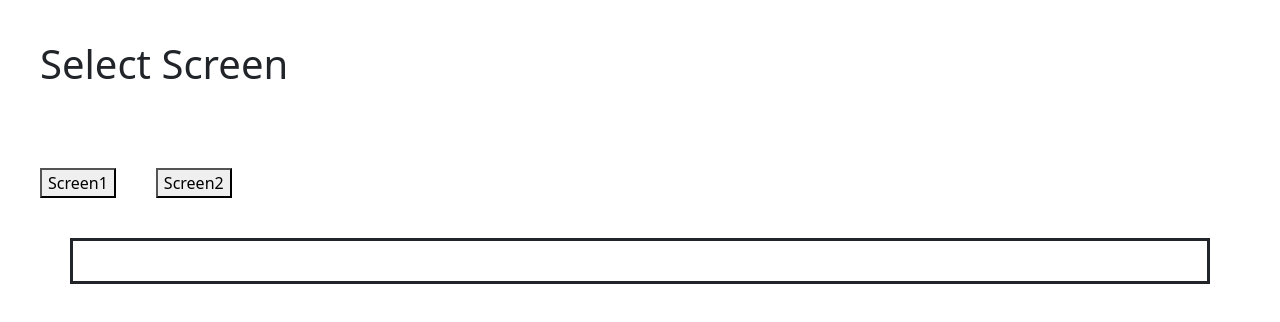
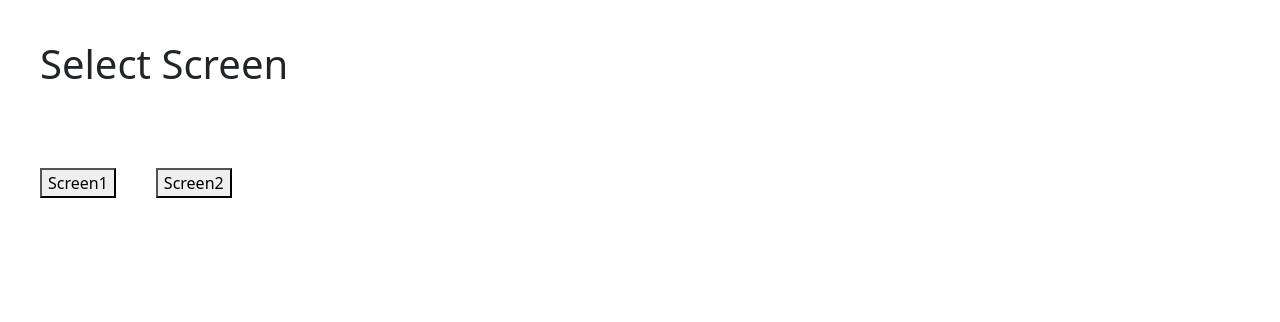
Before and after one commit to KashyapPLN/admavin-tasks, a React (Create React App) app: page /box in a window 1280 px wide. Shown: the top 322 px of the page. Built offline with nearby package versions, Linux system fonts and the light colour scheme.

Commit message:
border edit

```diff
--- a/src/paripoorna task/TableTask.js
+++ b/src/paripoorna task/TableTask.js
@@ -13,10 +13,10 @@ export default function TableTask() {
         <button onClick={(e)=>{setDisp1(true);setDisp2(false);}}style={{margin:'40px'}}>Screen1</button>
         <button onClick={(e)=>{setDisp2(true);setDisp1(false);}}>Screen2</button>
         </div>
-        <Container style={{border: 'solid',padding:'20px'}}>
+       {disp1||disp2===true ? <Container style={{border: 'solid',padding:'20px'}}>
         {disp1===true ? <Screen1/>: null}
         {disp2===true ? <SortingTableComponent/>: null}
-        </Container>
+        </Container>: null}
     </div>
   )
 }
```
